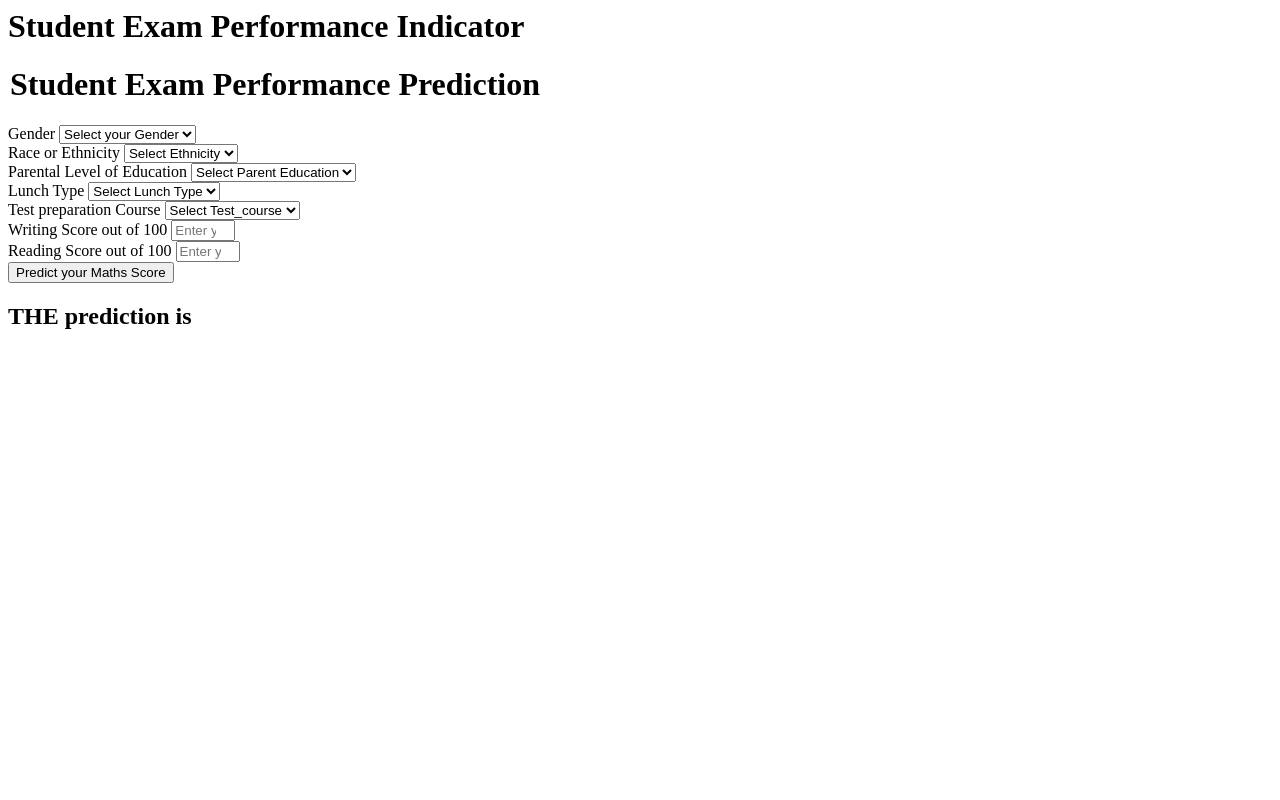
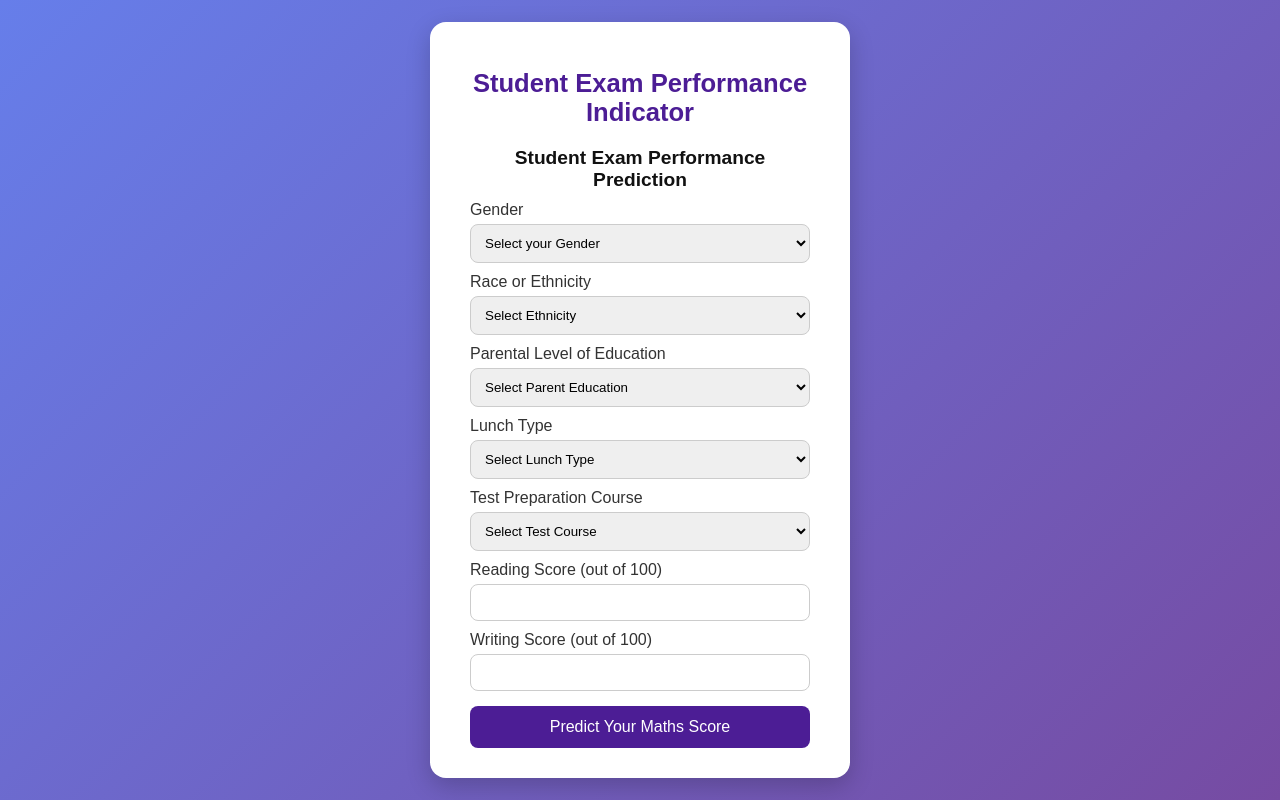
Before and after one commit to ashish-singh-1542002/new_ml_proj, a Flask app: page /predictdata in a window 1280 px wide. Run offline with Flask 3, Linux system fonts and the light colour scheme.

Commit message:
just styling added

```diff
--- a/templates/home.html
+++ b/templates/home.html
@@ -1,111 +1,186 @@
-<html>
+<!DOCTYPE html>
+<html lang="en">
+<head>
+    <meta charset="UTF-8">
+    <meta name="viewport" content="width=device-width, initial-scale=1.0">
+    <title>Student Exam Performance Indicator</title>
+
+    <style>
+        /* Reset and base */
+        * {
+            box-sizing: border-box;
+            font-family: "Poppins", sans-serif;
+        }
+        body {
+            margin: 0;
+            padding: 0;
+            background: linear-gradient(135deg, #667eea, #764ba2);
+            color: #333;
+            display: flex;
+            justify-content: center;
+            align-items: center;
+            min-height: 100vh;
+        }
+
+        /* Container */
+        .login {
+            background: #fff;
+            border-radius: 16px;
+            box-shadow: 0 8px 25px rgba(0, 0, 0, 0.2);
+            width: 420px;
+            padding: 30px 40px;
+            text-align: center;
+            animation: fadeIn 0.6s ease-in-out;
+        }
+
+        @keyframes fadeIn {
+            from { opacity: 0; transform: translateY(20px); }
+            to { opacity: 1; transform: translateY(0); }
+        }
+
+        h1 {
+            color: #4c1d95;
+            font-size: 1.6rem;
+            margin-bottom: 20px;
+        }
+
+        legend {
+            font-size: 1.2rem;
+            font-weight: 600;
+            color: #111;
+            margin-bottom: 10px;
+        }
+
+        .form-label {
+            display: block;
+            text-align: left;
+            margin: 10px 0 5px;
+            font-weight: 500;
+        }
+
+        .form-control, select, input[type="number"] {
+            width: 100%;
+            padding: 10px;
+            border-radius: 8px;
+            border: 1px solid #ccc;
+            outline: none;
+            transition: border 0.3s;
+        }
+
+        .form-control:focus {
+            border: 1px solid #4c1d95;
+        }
+
+        .btn {
+            width: 100%;
+            background: #4c1d95;
+            color: white;
+            border: none;
+            padding: 12px;
+            border-radius: 8px;
+            margin-top: 15px;
+            font-size: 1rem;
+            cursor: pointer;
+            transition: background 0.3s ease-in-out;
+        }
+
+        .btn:hover {
+            background: #6d28d9;
+        }
+
+        h2 {
+            margin-top: 25px;
+            color: #1e293b;
+            background: #f1f5f9;
+            padding: 12px;
+            border-radius: 8px;
+            font-weight: 600;
+        }
+
+        @media screen and (max-width: 480px) {
+            .login {
+                width: 90%;
+                padding: 20px;
+            }
+        }
+    </style>
+</head>
+
 <body>
     <div class="login">
         <h1>Student Exam Performance Indicator</h1>
 
-       <form action="{{ url_for('predict_datapoint')}}" method="post">
-        <h1>
+        <form action="{{ url_for('predict_datapoint') }}" method="post">
             <legend>Student Exam Performance Prediction</legend>
-        </h1>
+
             <div class="mb-3">
                 <label class="form-label">Gender</label>
-            <select class="form-control" name="gender" placeholder="Enter you Gender" required>
-                <option class="placeholder" selected disabled value="">Select your Gender</option>
-                <option value="male">
-                    Male
-                </option>
-                <option value="female">
-                    Female
-                </option>
+                <select class="form-control" name="gender" required>
+                    <option selected disabled value="">Select your Gender</option>
+                    <option value="male">Male</option>
+                    <option value="female">Female</option>
                 </select>
             </div>
+
             <div class="mb-3">
                 <label class="form-label">Race or Ethnicity</label>
-            <select class="form-control" name="ethnicity" placeholder="Enter you ethnicity" required>
-                <option class="placeholder" selected disabled value="">Select Ethnicity</option>
-                <option value="group A">
-                    Group A
-                </option>
-                <option value="group B">
-                    Group B
-                </option>
-                <option value="group C">
-                    Group C
-                </option>
-                <option value="group D">
-                    Group D
-                </option>
-                <option value="group E">
-                    Group E
-                </option>
+                <select class="form-control" name="ethnicity" required>
+                    <option selected disabled value="">Select Ethnicity</option>
+                    <option value="group A">Group A</option>
+                    <option value="group B">Group B</option>
+                    <option value="group C">Group C</option>
+                    <option value="group D">Group D</option>
+                    <option value="group E">Group E</option>
                 </select>
             </div>
+
             <div class="mb-3">
                 <label class="form-label">Parental Level of Education</label>
-            <select class="form-control" name="parental_level_of_education"
-                placeholder="Enter you Parent Education" required>
-                <option class="placeholder" selected disabled value="">Select Parent Education</option>
-                <option value="associate's degree">
-                    associate's degree
-                </option>
-                <option value="bachelor's degree">
-                    bachelor's degree
-                </option>
-                <option value="high school">
-                    high school
-                </option>
-                <option value="master's degree">
-                    master's degree
-                </option>
-                <option value="some college">
-                    some college
-                </option>
-                <option value="some high school">
-                    some high school
-                </option>
+                <select class="form-control" name="parental_level_of_education" required>
+                    <option selected disabled value="">Select Parent Education</option>
+                    <option value="associate's degree">Associate's degree</option>
+                    <option value="bachelor's degree">Bachelor's degree</option>
+                    <option value="high school">High school</option>
+                    <option value="master's degree">Master's degree</option>
+                    <option value="some college">Some college</option>
+                    <option value="some high school">Some high school</option>
                 </select>
             </div>
+
             <div class="mb-3">
                 <label class="form-label">Lunch Type</label>
-            <select class="form-control" name="lunch" placeholder="Enter you Lunch" required>
-                <option class="placeholder" selected disabled value="">Select Lunch Type</option>
-                <option value="free/reduced">
-                    free/reduced
-                </option>
-                <option value="standard">
-                    standard
-                </option>
+                <select class="form-control" name="lunch" required>
+                    <option selected disabled value="">Select Lunch Type</option>
+                    <option value="free/reduced">Free/Reduced</option>
+                    <option value="standard">Standard</option>
                 </select>
             </div>
+
             <div class="mb-3">
-            <label class="form-label">Test preparation Course</label>
-            <select class="form-control" name="test_preparation_course" placeholder="Enter you Course"
-                required>
-                <option class="placeholder" selected disabled value="">Select Test_course</option>
-                <option value="none">
-                    None
-                </option>
-                <option value="completed">
-                    Completed
-                </option>
+                <label class="form-label">Test Preparation Course</label>
+                <select class="form-control" name="test_preparation_course" required>
+                    <option selected disabled value="">Select Test Course</option>
+                    <option value="none">None</option>
+                    <option value="completed">Completed</option>
                 </select>
             </div>
+
             <div class="mb-3">
-            <label class="form-label">Writing Score out of 100</label>
-            <input class="form-control" type="number" name="reading_score"
-                placeholder="Enter your Reading score" min='0' max='100' />
+                <label class="form-label">Reading Score (out of 100)</label>
+                <input class="form-control" type="number" name="reading_score" min="0" max="100" required>
             </div>
+
             <div class="mb-3">
-            <label class="form-label">Reading Score out of 100</label>
-            <input class="form-control" type="number" name="writing_score"
-                placeholder="Enter your Reading Score" min='0' max='100' />
+                <label class="form-label">Writing Score (out of 100)</label>
+                <input class="form-control" type="number" name="writing_score" min="0" max="100" required>
             </div>
-        <div class="mb-3">
-            <input class="btn btn-primary" type="submit" value="Predict your Maths Score" required />
+
+            <input class="btn" type="submit" value="Predict Your Maths Score">
+        </form>
+
+        {% if results %}
+        <h2>Predicted Math Score: {{ results }}</h2>
+        {% endif %}
     </div>
-    </form>
-    <h2>
-       THE  prediction is {{results}}
-    </h2>
-   <body>
+</body>
 </html>
```
Lines whose indentation alone changed are shown as unchanged.
